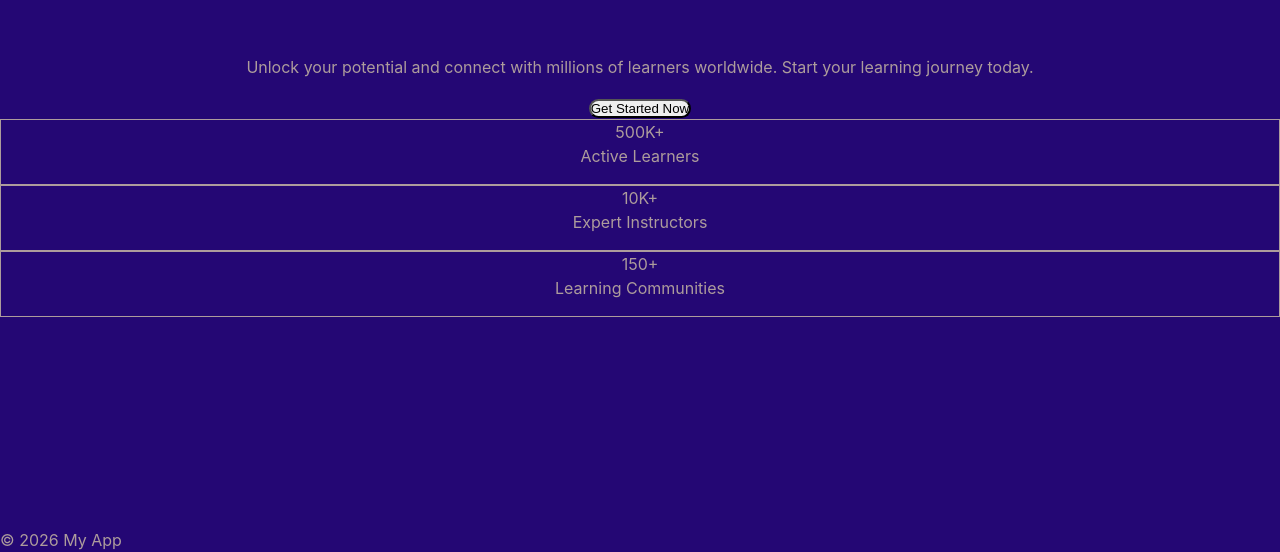
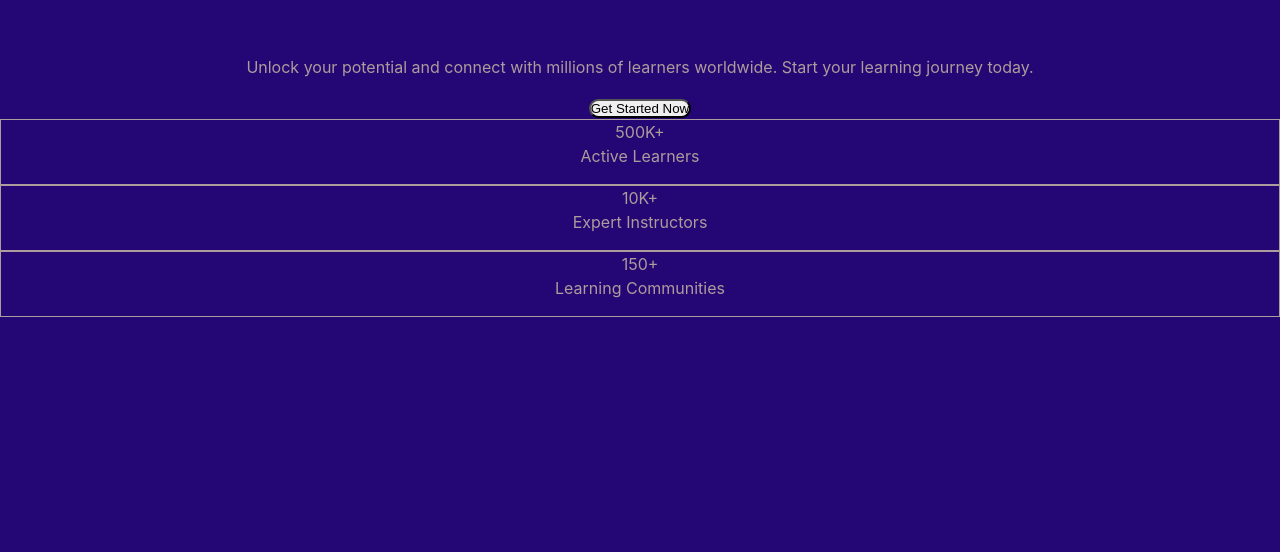
Before and after one commit to SydNexDarSky/Frontend-App, a React (Vite) app: page / in a window 1280 px wide. Shown: the part 248-800 px from the top of the page. Built offline with nearby package versions, Linux system fonts and the light colour scheme.

Commit message:
Resolved the footer issue

```diff
--- a/src/App.css
+++ b/src/App.css
@@ -40,6 +40,10 @@ body {
   background-color: #240774;
 }
 
+#root {
+  min-height: 100vh;
+}
+
 h1, h2, h3, h4, h5, h6 {
   font-weight: 600;
   margin-bottom: 0.5rem;
@@ -78,12 +82,22 @@ a:hover {
   text-decoration: underline;
 }
 
-footer {
-  position: absolute;
-  bottom: 0;
+/* Do not edit above code */
+
+.app-shell {
+  min-height: 100vh;
+  display: flex;
+  flex-direction: column;
 }
 
-/* Do not edit above code */
+.app-main {
+  flex: 1;
+}
+
+.app-footer {
+  padding: 1rem;
+  text-align: center;
+}
 
 .home {
   width: 100%;
--- a/src/layouts/RootLayout.jsx
+++ b/src/layouts/RootLayout.jsx
@@ -4,12 +4,12 @@ import { Outlet } from "react-router-dom";
 
 export default function RootLayout() {
   return (
-    <div>
+    <div className="app-shell">
       {/* Put the navbar here */}
-      <main>
+      <main className="app-main">
         <Outlet /> {/* Child routes render here */}
       </main>
-      <footer>© 2026 My App</footer>
+      <footer className="app-footer">© 2026 My App</footer>
     </div>
   );
 }
```
